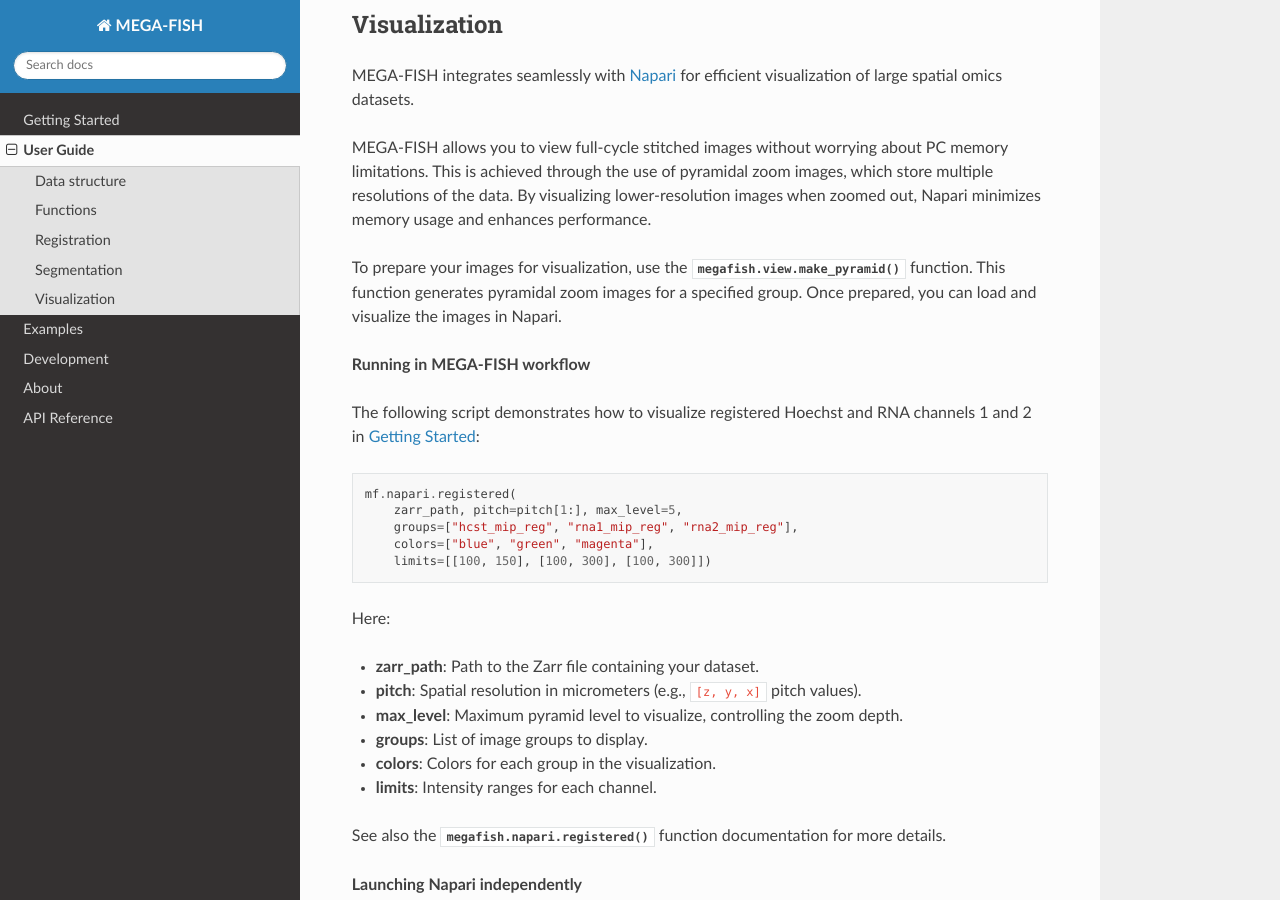
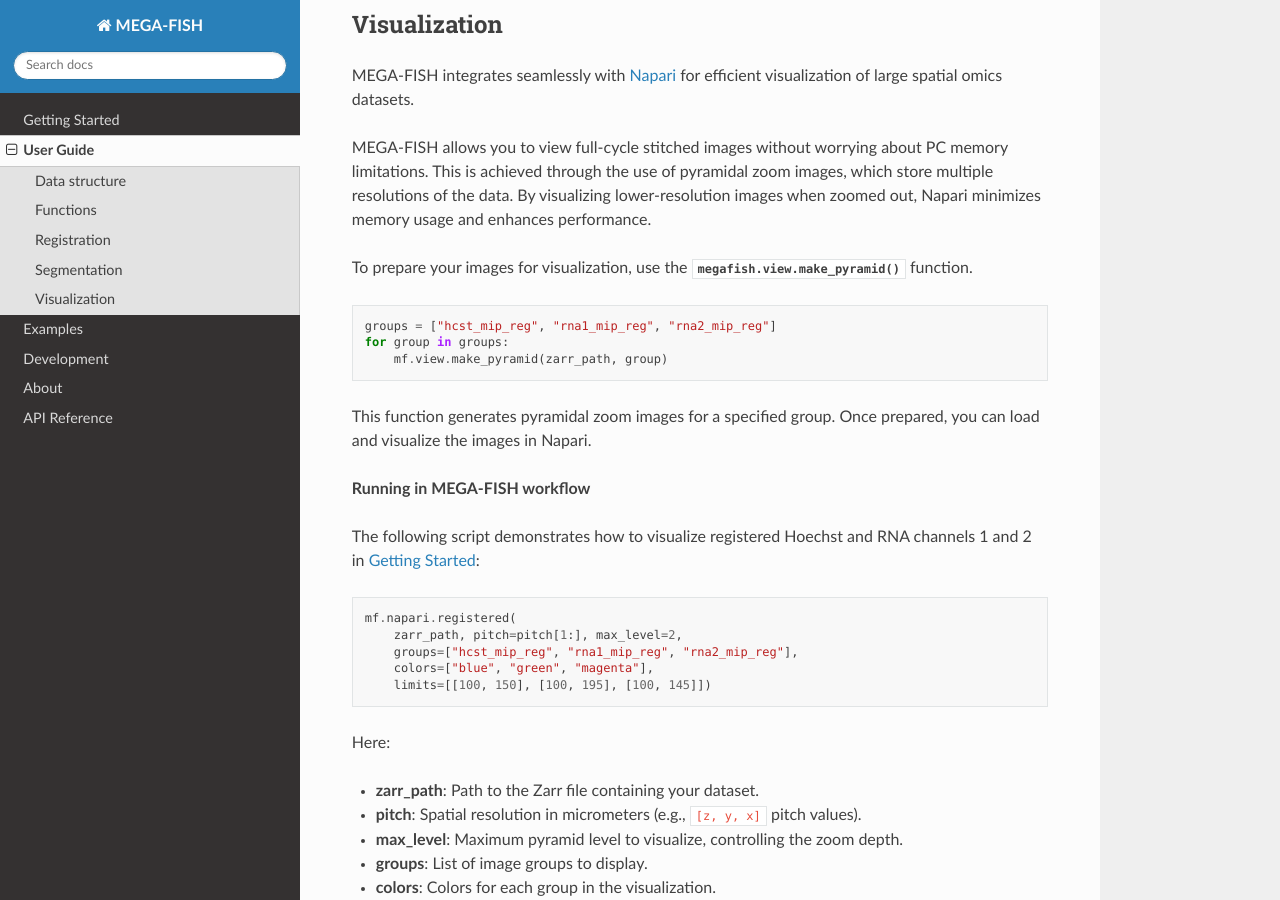
Before and after one commit to yumaitou/megafish, a Sphinx documentation site: the page built from docs/user_guide.rst, in a window 1280 px wide and 900 px high, scrolled down 3283 px. Built offline with Sphinx 7.4.7 and the Read the Docs theme 3.1.0, drawn with Linux system fonts in a browser that asks for light colours.

Commit message:
Fix code snippets in documentation

```diff
--- a/docs/getting_started.rst
+++ b/docs/getting_started.rst
@@ -148,7 +148,7 @@ For optimal performance, CPU processing is recommended in this tutorial dataset.
 
 .. code-block:: python
 
-   mf.config.set_resource(GPU=False, scheduler="processes")
+   mf.config.set_resource(gpu=False, scheduler="processes")
 
 Loading the dataset
 ---------------------
--- a/docs/user_guide.rst
+++ b/docs/user_guide.rst
@@ -137,6 +137,13 @@ This is achieved through the use of pyramidal zoom images, which store multiple
 By visualizing lower-resolution images when zoomed out, Napari minimizes memory usage and enhances performance.
 
 To prepare your images for visualization, use the :py:func:`megafish.view.make_pyramid` function.
+
+.. code-block:: python
+
+    groups = ["hcst_mip_reg", "rna1_mip_reg", "rna2_mip_reg"]
+    for group in groups:
+        mf.view.make_pyramid(zarr_path, group)
+
 This function generates pyramidal zoom images for a specified group.
 Once prepared, you can load and visualize the images in Napari.
 
@@ -147,10 +154,10 @@ The following script demonstrates how to visualize registered Hoechst and RNA ch
 .. code-block:: python
 
     mf.napari.registered(
-        zarr_path, pitch=pitch[1:], max_level=5,
+        zarr_path, pitch=pitch[1:], max_level=2,
         groups=["hcst_mip_reg", "rna1_mip_reg", "rna2_mip_reg"],
         colors=["blue", "green", "magenta"],
-        limits=[[100, 150], [100, 300], [100, 300]])
+        limits=[[100, 150], [100, 195], [100, 145]])
 
 Here:
 
```
Also changed, not shown: other parts of docs/getting_started.rst (+2 -2 lines).
